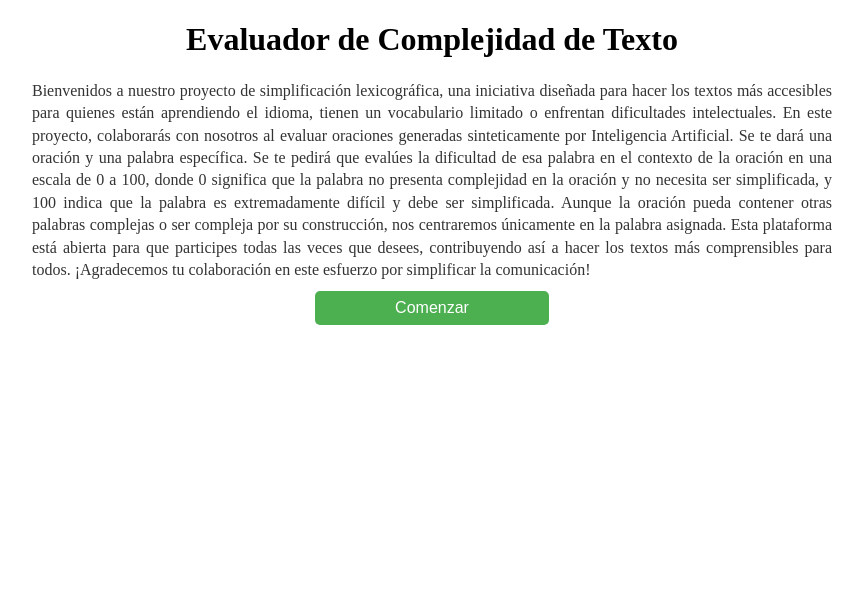
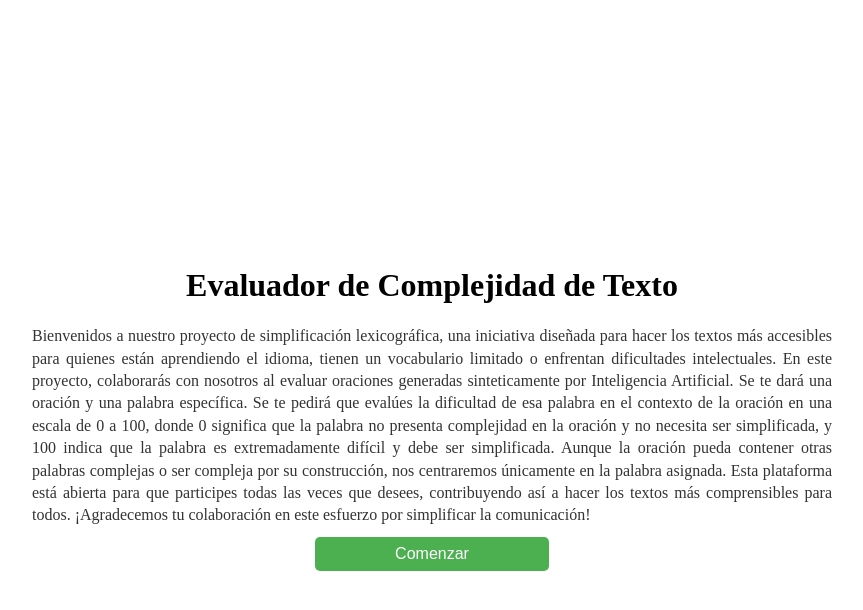
Before and after one commit to Fedee120/MLSP, a Next.js app in the folder frontend/mlsp2024/: page / in a window 1280 px wide. Shown: the top 610 px of the page, without its empty margins (208-1071 px from the left). Built offline with nearby package versions, Linux system fonts and the light colour scheme.

Commit message:
Fixed scrolling

```diff
--- a/frontend/mlsp2024/src/app/styles/Home.module.css
+++ b/frontend/mlsp2024/src/app/styles/Home.module.css
@@ -1,16 +1,4 @@
 /* styles/Home.module.css */
-
-.container {
-    display: flex;
-    flex-direction: column;
-    align-items: center;
-    justify-content: center;
-    min-height: 100vh;
-    padding: 0 2rem;
-    position: relative;
-    text-align: center;
-    overflow: hidden;
-  }
 
   .title {
     font-size: 2rem; /* Tamaño más grande para destacar */
@@ -102,7 +90,6 @@
 .container {
     position: relative;
     text-align: center;
-    overflow: hidden; /* Asegúrate de que el desbordamiento del contenedor no sea visible */
     height: 100vh; /* O un valor que se ajuste a tu diseño */
     display: flex;
     flex-direction: column;
@@ -118,9 +105,6 @@
     justify-content: center;
     align-items: center;
     backdrop-filter: blur(4px); /* Aplica el desenfoque */
-    position: fixed; /* Cambiado a fixed para sobreponerse sobre el contenido */
-    top: 0;
-    left: 0;
     transition: opacity 0.5s ease;
     z-index: 10; /* Asegura que esté sobre el contenido principal */
   }
```
